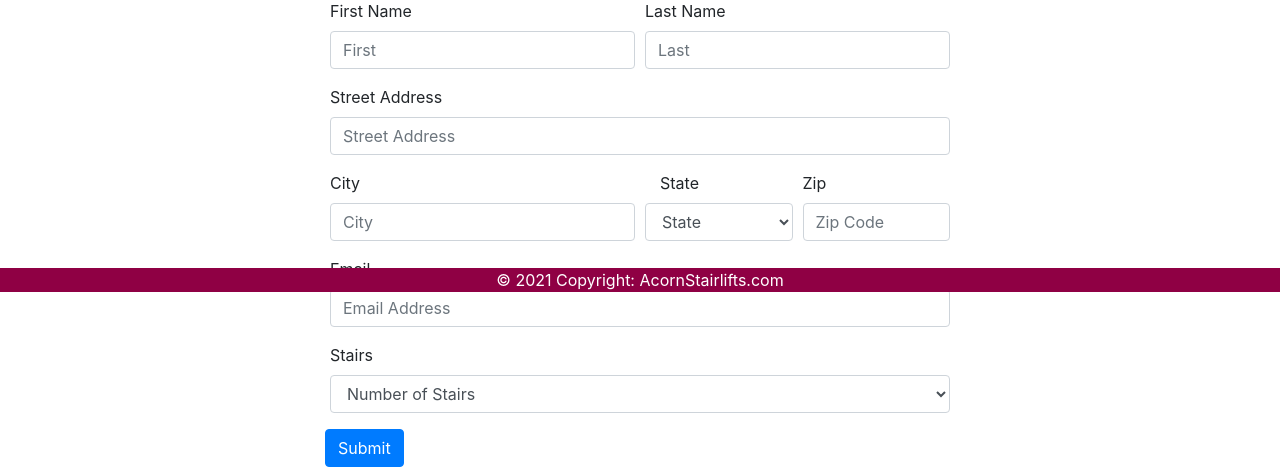
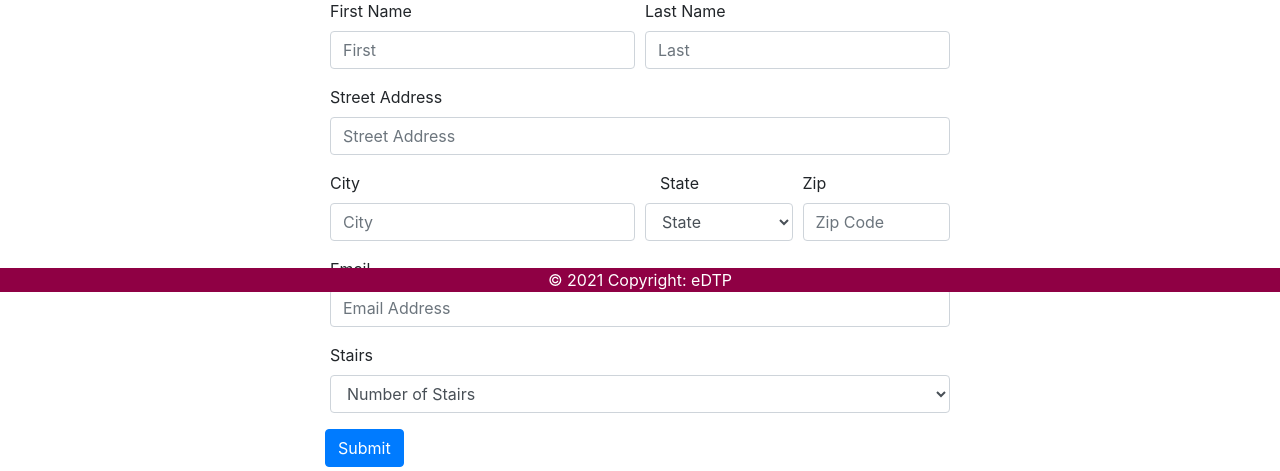
Before and after one commit to Daniel-TheProgrammer/Complete-Web-SIte-with-Backend-Using-Php-MYSQL-PDO, a PHP site: page /sales.php in a window 1280 px wide. Shown: the part 508-979 px from the top of the page. Run offline with PHP 8.4, Linux system fonts and the light colour scheme.

```diff
--- a/DTP/footer.php
+++ b/DTP/footer.php
@@ -5,7 +5,7 @@
 <!-- Copyright / Link -->
 <footer class="footer fixed-bottom" style="background-color:#8f0044;">
   <div class="footer-copyright text-center" >© 2021 Copyright:
-    <a href="https://wwww.acornstairlifts.com/"> AcornStairlifts.com</a>
+    <a href="">eDTP</a>
   </div>
 
 </footer>
```
